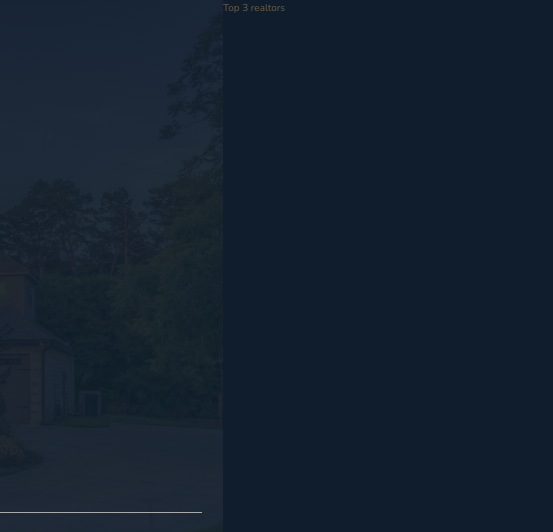
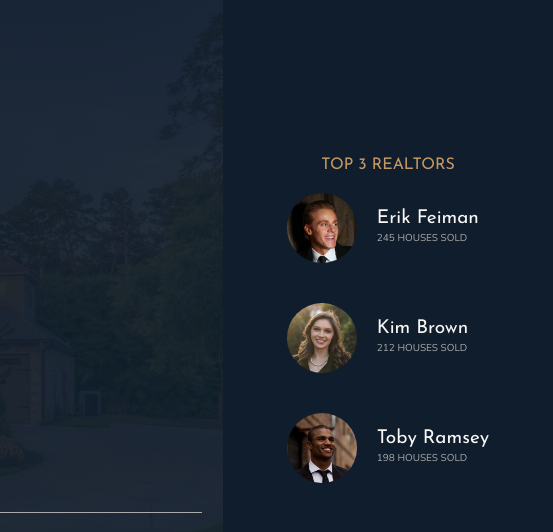
Before and after one commit to andreitch/learncssgrid, a plain HTML site: page index.html in a window 1280 px wide. Shown: the top 532 px of the page, 727-1280 px from the left. Drawn offline with nearby package versions, Linux system fonts and the light colour scheme.

Commit message:
Realtors Section

```diff
--- a/css/style.css
+++ b/css/style.css
@@ -143,7 +143,27 @@ body {
 
 .realtors {
   background-color: #101d2c;
-  grid-column: col-start 7 / full-end; }
+  grid-column: col-start 7 / full-end;
+  padding: 3rem;
+  display: grid;
+  align-content: center;
+  justify-content: center;
+  justify-items: center;
+  grid-row-gap: 2rem; }
+  .realtors__list {
+    display: grid;
+    grid-template-columns: min-content max-content;
+    grid-column-gap: 2rem;
+    grid-row-gap: 5vh;
+    align-items: center; }
+  .realtors__img {
+    width: 7rem;
+    border-radius: 50%;
+    display: block; }
+  .realtors__sold {
+    text-transform: uppercase;
+    color: #aaa;
+    margin-top: 3px; }
 
 .features {
   grid-column: center-start / center-end;
--- a/index.html
+++ b/index.html
@@ -32,7 +32,24 @@
       </div>
     </header>
     <div class="realtors">
-      Top 3 realtors
+      <h3 class="heading-3">Top 3 realtors</h3>
+      <div class="realtors__list">
+        <img src="img/realtor-1.jpeg" alt="Realtor 1" class="realtors__img">
+        <div class="realtors__details">
+          <h4 class="heading-4 heading-4--light">Erik Feiman</h4>
+          <p class="realtors__sold">245 houses sold</p>
+        </div>
+        <img src="img/realtor-2.jpeg" alt="Realtor 2" class="realtors__img">
+        <div class="realtors__details">
+          <h4 class="heading-4 heading-4--light">Kim Brown</h4>
+          <p class="realtors__sold">212 houses sold</p>
+        </div>
+        <img src="img/realtor-3.jpeg" alt="Realtor 3" class="realtors__img">
+        <div class="realtors__details">
+          <h4 class="heading-4 heading-4--light">Toby Ramsey</h4>
+          <p class="realtors__sold">198 houses sold</p>
+        </div>
+      </div>
     </div>
 
     <section class="features">
--- a/sass/_realtors.scss
+++ b/sass/_realtors.scss
@@ -1,4 +1,31 @@
 .realtors {
   background-color: $color-secondary;
   grid-column: col-start 7 / full-end;
+  padding: 3rem;
+
+  display: grid;
+  align-content: center;
+  justify-content: center;
+  justify-items: center;
+  grid-row-gap: 2rem;
+
+  &__list {
+    display: grid;
+    grid-template-columns: min-content max-content;
+    grid-column-gap: 2rem;
+    grid-row-gap: 5vh;
+    align-items: center;
+  }
+
+  &__img {
+    width: 7rem;
+    border-radius: 50%;
+    display: block;
+  }
+
+  &__sold {
+    text-transform: uppercase;
+    color: $color-grey-light-2;
+    margin-top: 3px;
+  }
 }
```
